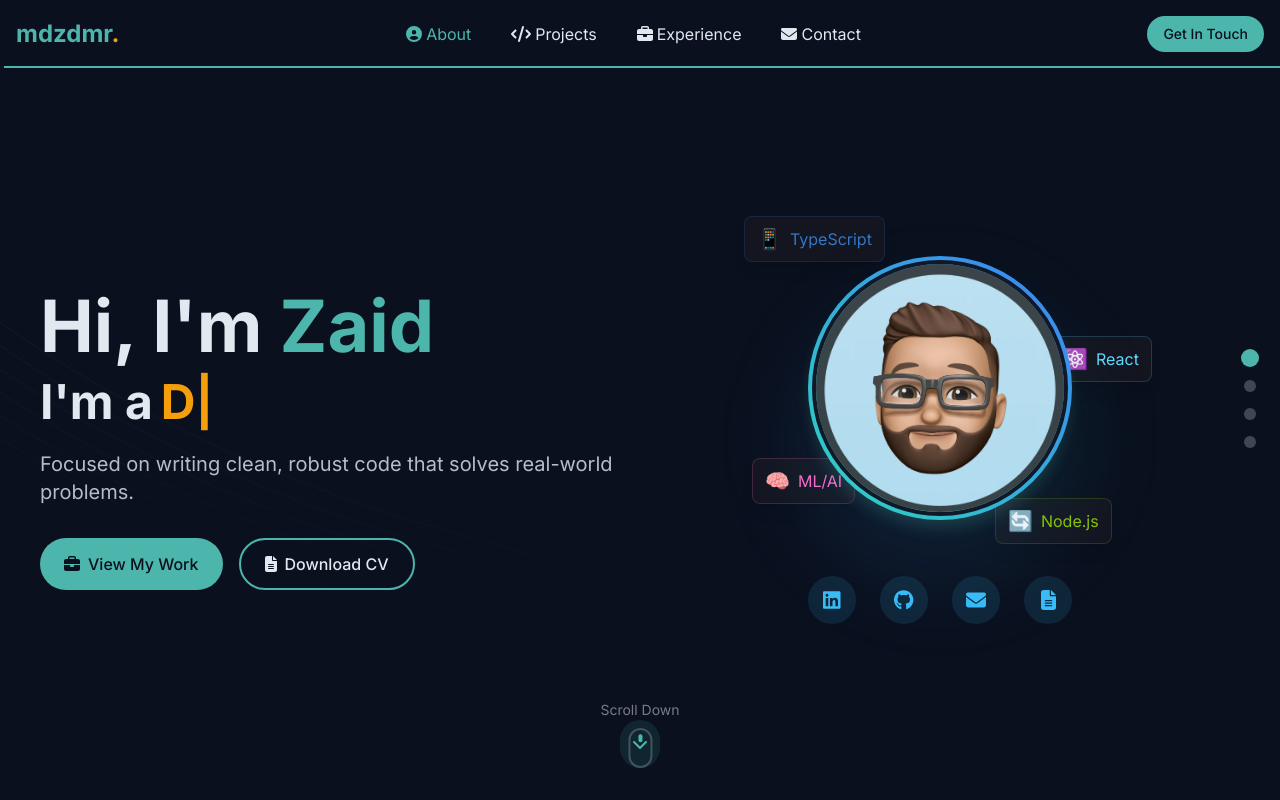
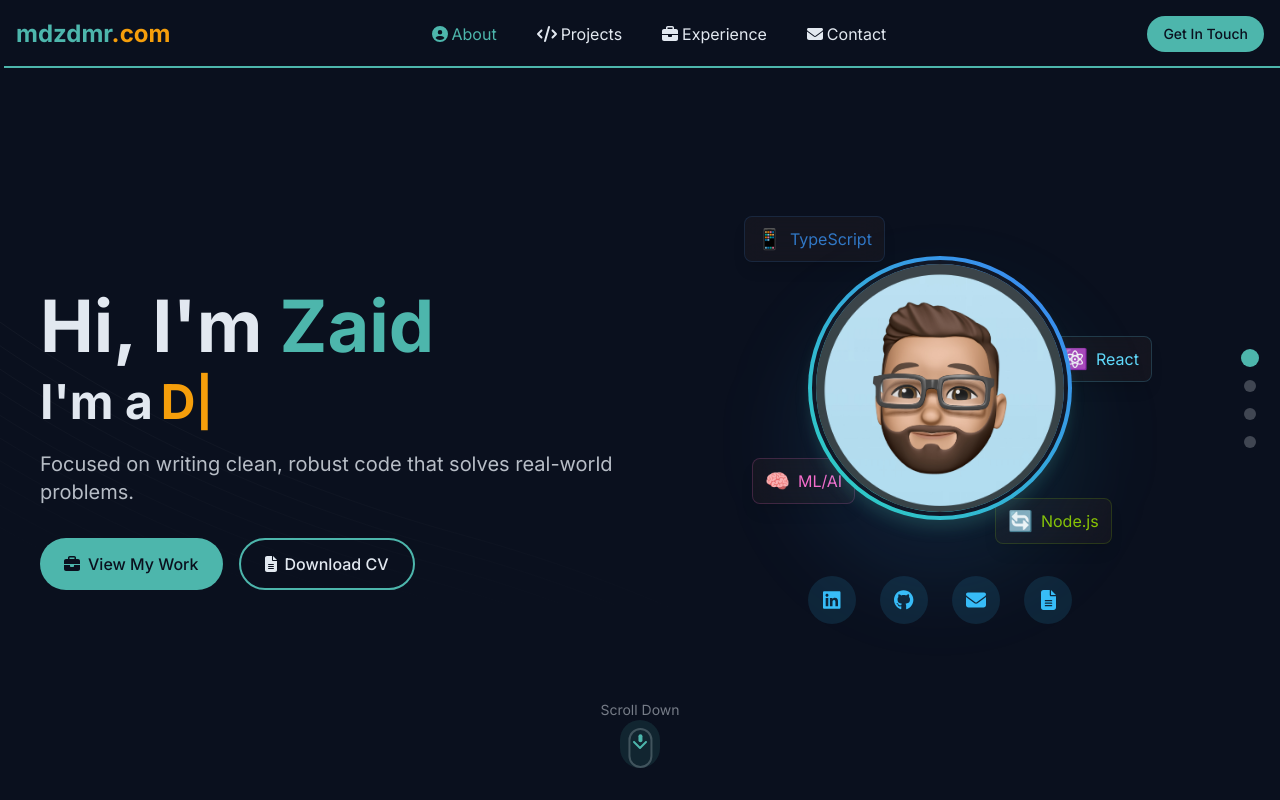
Before and after one commit to mdzdmr/zaid.github.io, a Next.js app: page / in a window 1280 px wide. Shown: the top 800 px of the page. Built offline with nearby package versions, Linux system fonts and the light colour scheme.

Commit message:
Update test-ui.tsx

```diff
--- a/src/app/test-ui.tsx
+++ b/src/app/test-ui.tsx
@@ -170,7 +170,7 @@ export function BackgroundBeamsDemo() {
       </button>
         <div className="container mx-auto px-4 flex justify-between items-center">
           <span className="text-2xl font-bold" style={{ color: colors.accent }}>
-            mdzdmr<span style={{ color: colors.highlight }}>.</span>
+            mdzdmr<span style={{ color: colors.highlight }}>.com</span>
           </span>
 
           <div className="hidden md:flex space-x-6">
```
